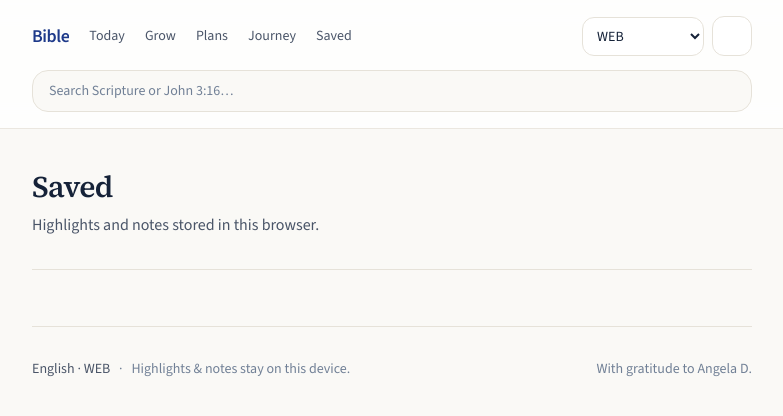
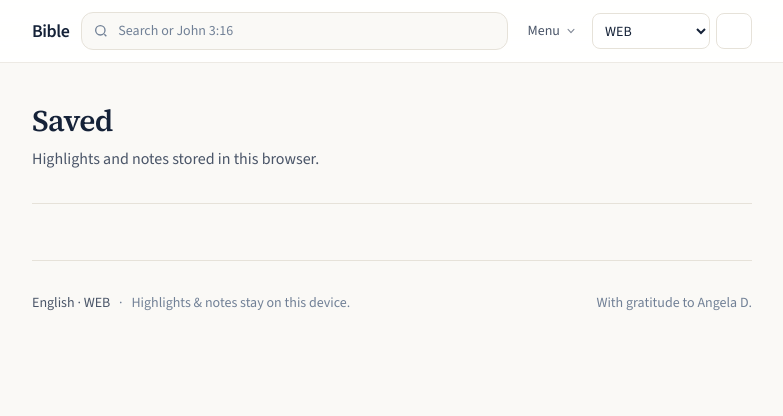
Before and after one commit to juneabayabay/Bible-app, an Astro site: page /saved in a window 1280 px wide. Shown: the whole page, without its empty margins (248-1031 px from the left). Built offline with nearby package versions, Linux system fonts and the light colour scheme; Astro itself is replaced by a stand-in of ours.

Commit message:
highlights

```diff
--- /dev/null
+++ b/src/components/NavMenu.astro
@@ -0,0 +1,56 @@
+---
+import type { VersionId } from "../lib/versions";
+
+interface Props {
+  version: VersionId;
+}
+
+const { version } = Astro.props;
+
+const links = [
+  { href: `/${version}/#today`, label: "Today" },
+  { href: `/${version}/devotionals`, label: "Grow" },
+  { href: `/${version}/plans`, label: "Plans" },
+  { href: `/${version}/journey`, label: "Journey" },
+  { href: "/saved", label: "Saved" },
+];
+---
+
+<div class="relative" x-data="{ open: false }" @keydown.escape.window="open = false">
+  <button
+    type="button"
+    class="inline-flex h-9 items-center gap-1 rounded-lg px-2 text-sm text-[var(--color-ink-muted)] transition hover:bg-[var(--color-line)] hover:text-[var(--color-ink)] focus-visible:outline-none focus-visible:ring-2 focus-visible:ring-[var(--color-primary)]"
+    @click="open = !open"
+    :aria-expanded="open.toString()"
+    aria-haspopup="menu"
+  >
+    Menu
+    <svg class="h-3.5 w-3.5 opacity-70" viewBox="0 0 20 20" fill="currentColor" aria-hidden="true">
+      <path
+        fill-rule="evenodd"
+        d="M5.23 7.21a.75.75 0 011.06.02L10 11.17l3.71-3.94a.75.75 0 111.08 1.04l-4.25 4.5a.75.75 0 01-1.08 0l-4.25-4.5a.75.75 0 01.02-1.06z"
+        clip-rule="evenodd"
+      ></path>
+    </svg>
+  </button>
+
+  <div
+    class="absolute right-0 z-50 mt-2 w-44 overflow-hidden rounded-xl border border-[var(--color-line)] bg-[var(--color-surface-elevated)] py-1 shadow-lg"
+    x-show="open"
+    x-cloak
+    @click.outside="open = false"
+    role="menu"
+  >
+    {links.map((link) => (
+      <a
+        href={link.href}
+        class="block px-3.5 py-2.5 text-sm text-[var(--color-ink)] transition hover:bg-[var(--color-line)]"
+        role="menuitem"
+        data-astro-prefetch
+        @click="open = false"
+      >
+        {link.label}
+      </a>
+    ))}
+  </div>
+</div>
--- a/src/components/SearchBar.astro
+++ b/src/components/SearchBar.astro
@@ -9,34 +9,47 @@ const { version } = Astro.props;
 ---
 
 <div
-  class="relative w-full"
+  class="relative w-full max-w-xl"
   x-data={`bibleSearch('${version}')`}
 >
   <label class="sr-only" for="bible-search">Search verses</label>
+  <div class="relative">
+    <svg
+      class="pointer-events-none absolute top-1/2 left-3 h-4 w-4 -translate-y-1/2 text-[var(--color-ink-subtle)]"
+      viewBox="0 0 24 24"
+      fill="none"
+      stroke="currentColor"
+      stroke-width="2"
+      aria-hidden="true"
+    >
+      <circle cx="11" cy="11" r="7"></circle>
+      <path d="M20 20l-3-3"></path>
+    </svg>
     <input
       id="bible-search"
       type="search"
-    placeholder="Search Scripture or John 3:16…"
+      placeholder="Search or John 3:16"
       autocomplete="off"
       enterkeyhint="search"
-    class="w-full rounded-2xl border border-[var(--color-line)] bg-[var(--color-surface)] px-4 py-2.5 text-base text-[var(--color-ink)] outline-none ring-[var(--color-primary)] placeholder:text-[var(--color-ink-subtle)] focus:ring-2 sm:py-2.5 sm:text-sm"
+      class="w-full rounded-xl border border-[var(--color-line)] bg-[var(--color-surface)] py-2 pr-3 pl-9 text-sm text-[var(--color-ink)] outline-none ring-[var(--color-primary)] placeholder:text-[var(--color-ink-subtle)] focus:ring-2"
       x-model="q"
       @focus="onFocus"
       @input.debounce.300ms="search"
     />
+  </div>
 
   <p class="mt-1 text-xs text-[var(--color-ink-subtle)]" x-show="loading">Loading search…</p>
   <p class="mt-1 text-xs text-red-600 dark:text-red-400" x-show="error" x-text="error"></p>
 
   <ul
-    class="absolute z-50 mt-2 max-h-[min(20rem,50vh)] w-full overflow-auto rounded-2xl border border-[var(--color-line)] bg-[var(--color-surface-elevated)] shadow-lg"
+    class="absolute z-50 mt-1.5 max-h-[min(20rem,50vh)] w-full overflow-auto rounded-xl border border-[var(--color-line)] bg-[var(--color-surface-elevated)] shadow-lg"
     x-show="results.length > 0"
     @click.outside="results = []"
   >
     <template x-for="result in results" :key="result.id">
       <li class="border-b border-[var(--color-line)] last:border-0">
         <a
-          class="block px-3 py-3 transition hover:bg-[var(--color-line)] sm:py-2"
+          class="block px-3 py-2.5 transition hover:bg-[var(--color-line)] sm:py-2"
           :href="result.url"
         >
           <span class="block text-sm font-medium text-[var(--color-ink)]" x-text="result.label"></span>
--- a/src/components/ThemeToggle.astro
+++ b/src/components/ThemeToggle.astro
@@ -3,7 +3,7 @@
 
 <button
   type="button"
-  class="inline-flex h-10 w-10 shrink-0 items-center justify-center rounded-xl border border-[var(--color-line)] bg-[var(--color-surface-elevated)] text-[var(--color-ink)] transition hover:bg-[var(--color-line)] focus-visible:outline-none focus-visible:ring-2 focus-visible:ring-[var(--color-primary)]"
+  class="inline-flex h-9 w-9 shrink-0 items-center justify-center rounded-lg border border-[var(--color-line)] bg-[var(--color-surface-elevated)] text-[var(--color-ink)] transition hover:bg-[var(--color-line)] focus-visible:outline-none focus-visible:ring-2 focus-visible:ring-[var(--color-primary)]"
   x-data
   @click="$store.theme.toggle()"
   :aria-label="$store.theme.dark ? 'Switch to light mode' : 'Switch to dark mode'"
@@ -11,7 +11,7 @@
 >
   <!-- Sun (shown in dark mode) -->
   <svg
-    class="h-5 w-5"
+    class="h-4 w-4"
     viewBox="0 0 24 24"
     fill="none"
     stroke="currentColor"
@@ -25,7 +25,7 @@
   </svg>
   <!-- Moon (shown in light mode) -->
   <svg
-    class="h-5 w-5"
+    class="h-4 w-4"
     viewBox="0 0 24 24"
     fill="none"
     stroke="currentColor"
--- a/src/components/VersionPicker.astro
+++ b/src/components/VersionPicker.astro
@@ -14,7 +14,7 @@ const current = getVersion(version);
   <label class="sr-only" for="bible-version">Bible version</label>
   <select
     id="bible-version"
-    class="max-w-[7.5rem] rounded-xl border border-[var(--color-line)] bg-[var(--color-surface-elevated)] px-2 py-2 text-xs text-[var(--color-ink)] outline-none ring-[var(--color-primary)] focus:ring-2 sm:max-w-[12rem] sm:px-2.5 sm:text-sm"
+    class="h-9 max-w-[5.5rem] rounded-lg border border-[var(--color-line)] bg-[var(--color-surface-elevated)] px-2 text-xs text-[var(--color-ink)] outline-none ring-[var(--color-primary)] focus:ring-2 sm:max-w-[7.5rem] sm:text-sm"
     x-model="current"
     @change="switchTo(current)"
     title={current.label}
--- a/src/layouts/Layout.astro
+++ b/src/layouts/Layout.astro
@@ -2,6 +2,7 @@
 import "../styles/global.css";
 import ThemeToggle from "../components/ThemeToggle.astro";
 import VersionPicker from "../components/VersionPicker.astro";
+import NavMenu from "../components/NavMenu.astro";
 import SiteFooter from "../components/SiteFooter.astro";
 import { DEFAULT_VERSION, type VersionId } from "../lib/versions";
 
@@ -61,55 +62,24 @@ const shell =
     </script>
   </head>
   <body class="flex min-h-screen flex-col antialiased transition-colors duration-200">
-    <header class="sticky top-0 z-40 border-b border-[var(--color-line)]/80 bg-[var(--color-surface-elevated)]/80 backdrop-blur-md supports-[padding:max(0px)]:pt-[env(safe-area-inset-top)]">
-      <div class:list={[shell, "flex flex-col gap-3 py-3 sm:gap-3.5 sm:py-4"]}>
-        <div class="flex items-center justify-between gap-2">
-          <nav class="flex min-w-0 items-center gap-3 sm:gap-5" aria-label="Main">
-            <a
-              href={`/${version}/`}
-              class="truncate text-lg font-semibold tracking-tight text-[var(--color-primary)] transition hover:opacity-80"
-            >
-              Bible
-            </a>
-            <a
-              href={`/${version}/#today`}
-              class="shrink-0 text-sm text-[var(--color-ink-muted)] transition hover:text-[var(--color-ink)]"
-            >
-              Today
-            </a>
-            <a
-              href={`/${version}/devotionals`}
-              class="hidden shrink-0 text-sm text-[var(--color-ink-muted)] transition hover:text-[var(--color-ink)] sm:inline"
-            >
-              Grow
-            </a>
-            <a
-              href={`/${version}/plans`}
-              class="hidden shrink-0 text-sm text-[var(--color-ink-muted)] transition hover:text-[var(--color-ink)] md:inline"
-            >
-              Plans
-            </a>
-            <a
-              href={`/${version}/journey`}
-              class="hidden shrink-0 text-sm text-[var(--color-ink-muted)] transition hover:text-[var(--color-ink)] sm:inline"
-            >
-              Journey
-            </a>
-            <a
-              href="/saved"
-              class="shrink-0 text-sm text-[var(--color-ink-muted)] transition hover:text-[var(--color-ink)]"
-            >
-              Saved
-            </a>
-          </nav>
-          <div class="flex shrink-0 items-center gap-2">
-            <VersionPicker version={version} />
-            <ThemeToggle />
-          </div>
+    <header class="sticky top-0 z-40 border-b border-[var(--color-line)]/70 bg-[var(--color-surface-elevated)]/90 backdrop-blur-md supports-[padding:max(0px)]:pt-[env(safe-area-inset-top)]">
+      <div class:list={[shell, "flex items-center gap-2 py-2.5 sm:gap-3 sm:py-3"]}>
+        <a
+          href={`/${version}/`}
+          class="shrink-0 text-base font-semibold tracking-tight text-[var(--color-ink)] transition hover:opacity-75 sm:text-lg"
+          data-astro-prefetch
+        >
+          Bible
+        </a>
+
+        <div class="min-w-0 flex-1">
+          <slot name="header" />
         </div>
 
-        <div class="w-full min-w-0">
-          <slot name="header" />
+        <div class="flex shrink-0 items-center gap-1 sm:gap-1.5">
+          <NavMenu version={version} />
+          <VersionPicker version={version} />
+          <ThemeToggle />
         </div>
       </div>
     </header>
```
Lines whose indentation alone changed are shown as unchanged.
